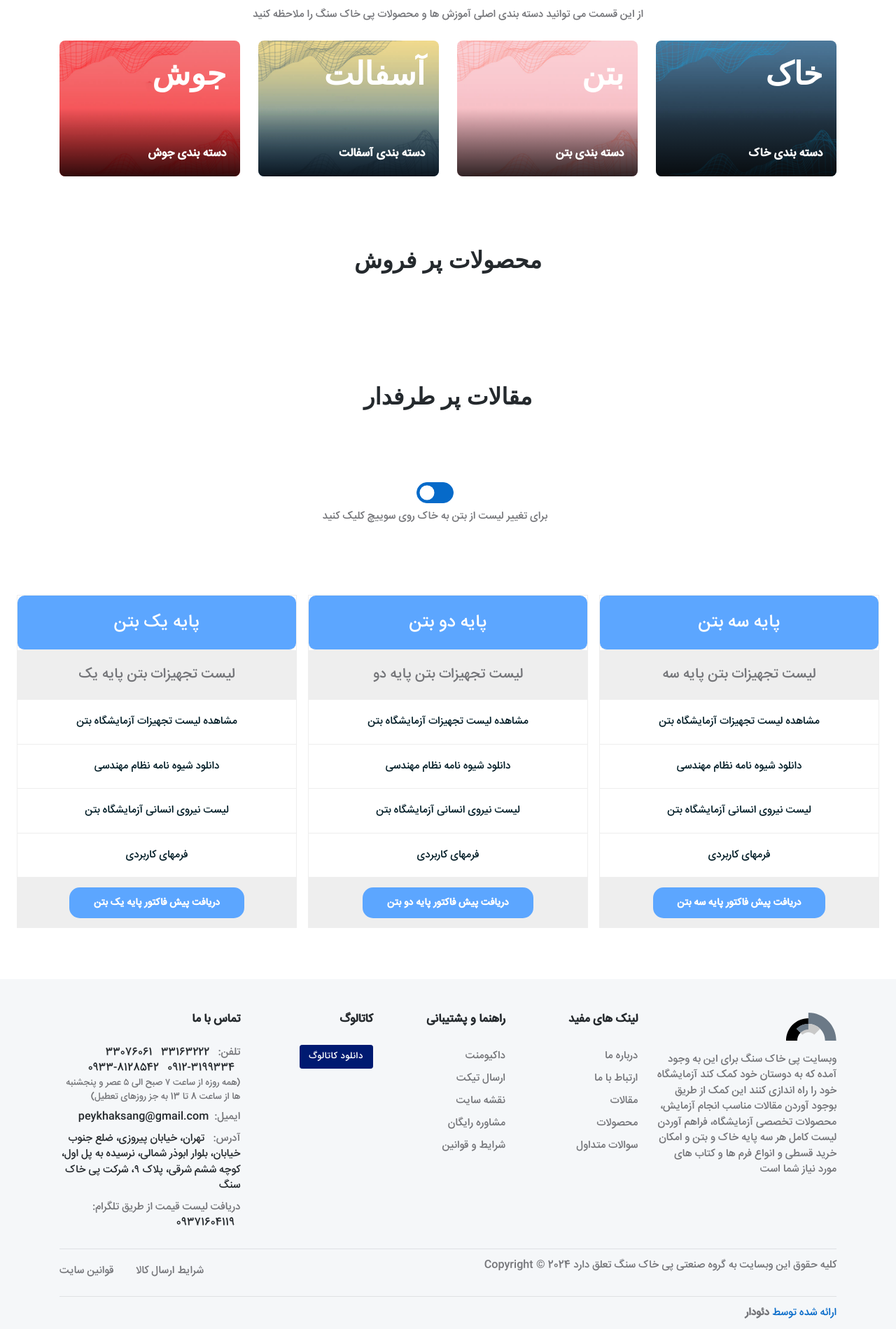
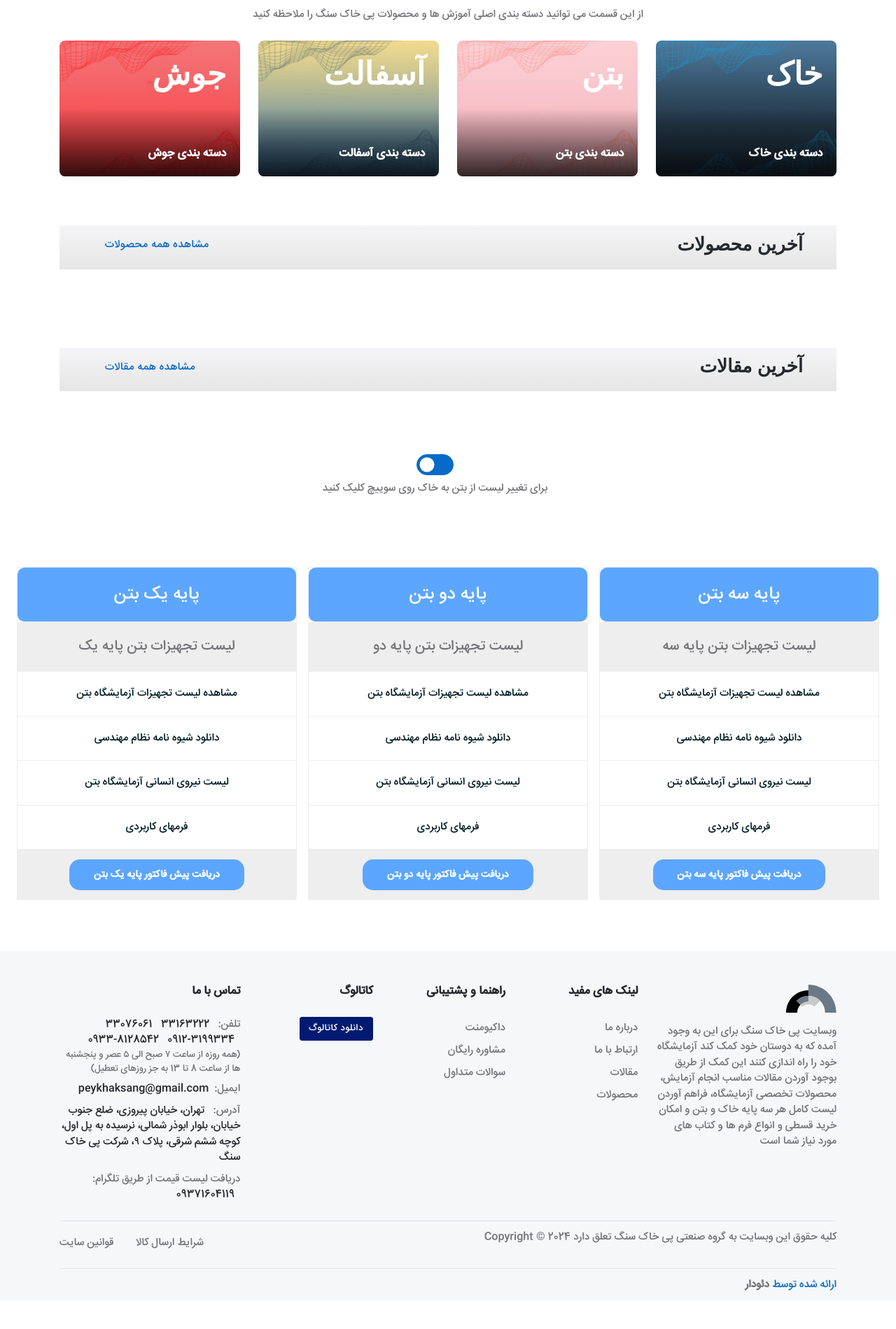
Before and after one commit to sina47822/peykhaks-django, a Django app: page / in a window 1280 px wide. Shown: the part 1218-3117 px from the top of the page at 70% size. After the commit the page ends 3062 px from the top, so only its background shows below. Run offline with Django 4.2, Linux system fonts and the light colour scheme; data that the repository does not hold is empty; parts of the project's set-up code (start-up, migrations or seed data) failed here and were passed over; some libraries are stand-ins or nearby versions; some web fonts are replaced.

Commit message:
add button to the bottom when use mobile and edit title of product and articles

```diff
--- a/core/templates/core/base.html
+++ b/core/templates/core/base.html
@@ -49,7 +49,36 @@
 
         gtag('config', 'G-3303DTMLYQ');
     </script>
+    <style>
+        /* در حالت عادی (سایز بزرگتر از ۴۵۰ پیکسل) نمایش غیرفعال */
+        .mobile-call-btn {
+            display: none;
+        }
 
+        /* وقتی اندازه‌ی صفحه کوچکتر یا مساوی ۴۵۰ پیکسل باشد */
+        @media (max-width: 450px) {
+            .mobile-call-btn {
+            display: block;
+            position: fixed;         /* ثابت‌شده در پایین صفحه */
+            bottom: 0;
+            left: 0;
+            width: 100%;
+            text-align: center;
+            background-color: #003366;  /* رنگ سرمه‌ای */
+            color: #ffffff;
+            font-size: 16px;
+            font-weight: bold;
+            padding: 15px 0;
+            text-decoration: none;
+            }
+            footer{
+                padding-bottom: 50px;
+            }
+            .back-top{
+                bottom: 60px;
+            }
+        }
+    </style>
 </head>
 <!-- Google tag (gtag.js) -->
 <script async src="https://www.googletagmanager.com/gtag/js?id=G-3303DTMLYQ"></script>
--- a/core/templates/partials/footer.html
+++ b/core/templates/partials/footer.html
@@ -39,7 +39,6 @@ Footer START -->
                         <li class="nav-item"><a class="nav-link" href="{% url 'website:contact' %}">{% translate 'ارتباط با ما' %}</a></li>
                         <li class="nav-item"><a class="nav-link" href="{% url 'website:blog-list' %}">{% translate 'مقالات' %}</a></li>
                         <li class="nav-item"><a class="nav-link" href="{% url 'website:shop' %}">{% translate 'محصولات' %}</a></li>
-                        <li class="nav-item"><a class="nav-link" href="#">{% translate 'سوالات متداول' %}</a></li>
                     </ul>
                 </div>
 
@@ -48,10 +47,8 @@ Footer START -->
                     <h5 class="mb-2 mb-md-4">{% translate 'راهنما و پشتیبانی' %}</h5>
                     <ul class="nav flex-column">
                         <li class="nav-item"><a class="nav-link" href="{% url 'website:blog-list' %}">{% translate 'داکیومنت' %}</a></li>
-                        <li class="nav-item"><a class="nav-link" href="#">{% translate 'ارسال تیکت' %}</a></li>
-                        <li class="nav-item"><a class="nav-link" href="#">{% translate 'نقشه سایت' %}</a></li>
                         <li class="nav-item"><a class="nav-link" href="{% url 'website:contact' %}">{% translate 'مشاوره رایگان' %}</a></li>
-                        <li class="nav-item"><a class="nav-link" href="#">{% translate 'شرایط و قوانین' %}</a></li>
+                        <li class="nav-item"><a class="nav-link" href="{% url 'website:about' %}">{% translate 'سوالات متداول' %}</a></li>
                     </ul>
                 </div>
 
@@ -144,12 +141,14 @@ Footer START -->
                     <div class="text-primary">
                         {% translate 'ارائه شده توسط' %} <a href="https://www.deodar.ir/" target="_blank" class="text-body"> <strong>{% translate 'دئودار' %}</strong> </a>
                     </div>
-
                 </div>
             </div>
         </div>
     </div>
 </footer>
+<a href="tel:+9120038055" class="mobile-call-btn">
+    برای مشاوره و خرید تماس بگیرید
+</a>
 <!-- =======================
 Footer END -->
 <!-- Back to top -->
--- a/core/templates/website/index.html
+++ b/core/templates/website/index.html
@@ -25,26 +25,27 @@
                 <h2 class="section__title">مقالات پر طرفدار</h2>
 		</div> {% endcomment %}
         {% comment %} {% include 'partials/blog-carousel.html' %} {% endcomment %}
-        <!--=============== product ===============-->
-        <section class="testimonial section">
-			<div class="carousel-title-main-page d-flex aligns-item-center justify-content-center">
-                <h2 class="section__title">{% translate 'محصولات پر فروش' %}</h2>
-		    </div>
+<!--=============== Product Section ===============-->
+<section class="py-4" >
+    <div class="container">
+        <div class="d-flex justify-content-between align-items-center mb-3 px-5 py-2" style="background: linear-gradient(180deg,rgb(245, 245, 247), rgb(230, 230, 230));">
+            <h2 class="h4">{% translate 'آخرین محصولات ' %}</h2>
+            <a href="{% url 'website:shop' %}" class="btn btn-link">{% translate 'مشاهده همه محصولات' %}</a>
+        </div>
+        {% include 'partials/product-carousel.html' %}
+    </div>
+</section>
 
-            {% include 'partials/product-carousel.html' %}
-
-
-        </section>
-        <!--=============== blog ===============-->
-
-        <section class="testimonial section">
-			<div class="carousel-title-main-page d-flex aligns-item-center justify-content-center">
-                <h2 class="section__title">{% translate 'مقالات پر طرفدار' %}</h2>
-		    </div>
-            {% include 'partials/blog-carousel.html' %}
-
-        </section>
-
+<!--=============== Blog Section ===============-->
+<section class="py-4">
+    <div class="container">
+        <div class="d-flex justify-content-between align-items-center mb-3 px-5 py-2" style="background: linear-gradient(180deg,rgb(245, 245, 247), rgb(230, 230, 230));">
+            <h2 class="h4">{% translate 'آخرین مقالات ' %}</h2>
+            <a href="{% url 'website:blog-list' %}" class="btn btn-link">{% translate 'مشاهده همه مقالات' %}</a>
+        </div>
+        {% include 'partials/blog-carousel.html' %}
+    </div>
+</section>
             {% comment %} <section>
                 <div class="container mt-5">
                     <div class="row">
```
